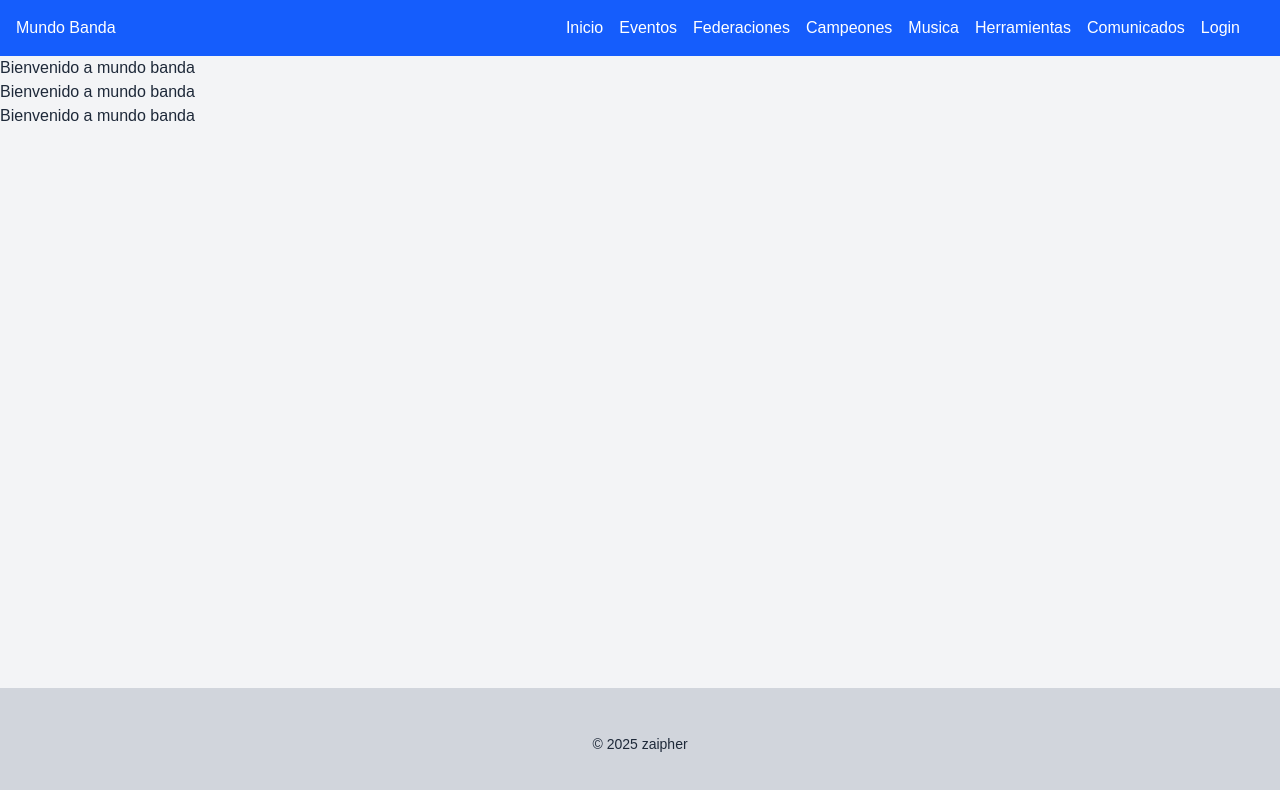
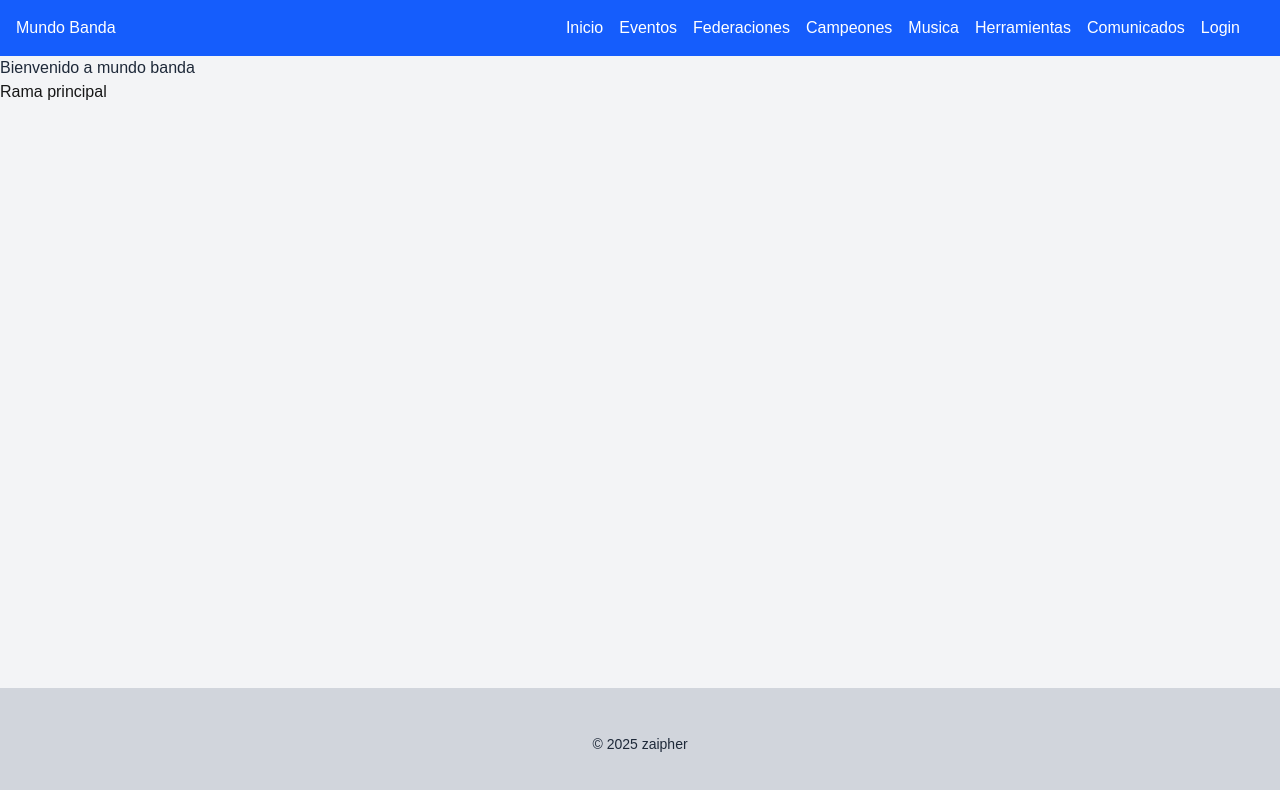
Before and after one commit to OscarMrzz/mundoBanda, a Next.js app: page / in a window 1280 px wide. Shown: the top 790 px of the page. Built offline with nearby package versions, Linux system fonts and the light colour scheme.

Commit message:
inciando practica de separacion de ramas esta es la principall

```diff
--- a/src/app/page.tsx
+++ b/src/app/page.tsx
@@ -5,8 +5,7 @@ const page = () => {
   return (
    <div>
     <h1 className='text-gray-800'>Bienvenido a mundo banda</h1>
-    <h1 className='text-gray-800'>Bienvenido a mundo banda</h1>
-    <h1 className='text-gray-800'>Bienvenido a mundo banda</h1>
+<p>Rama principal</p>
 
 
    </div>
```
